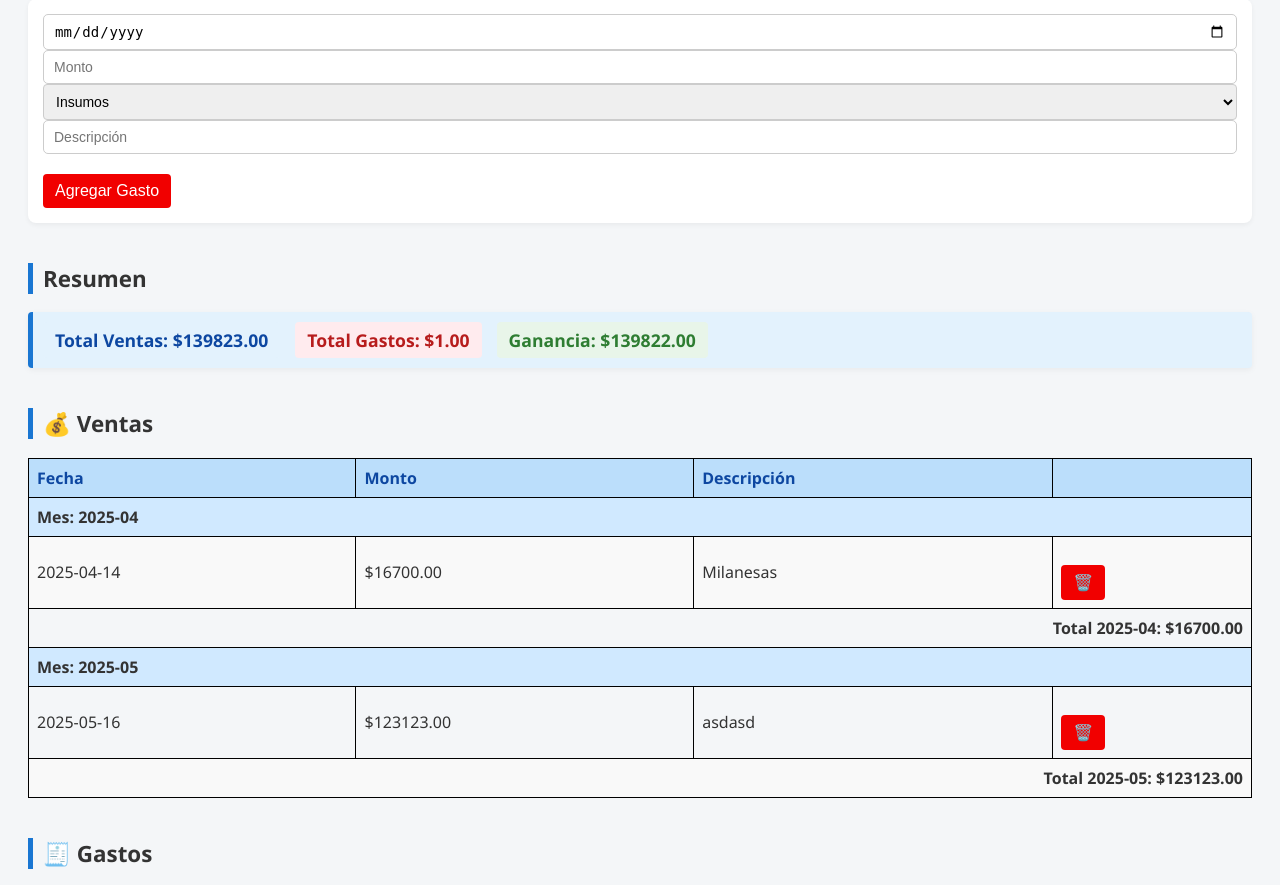
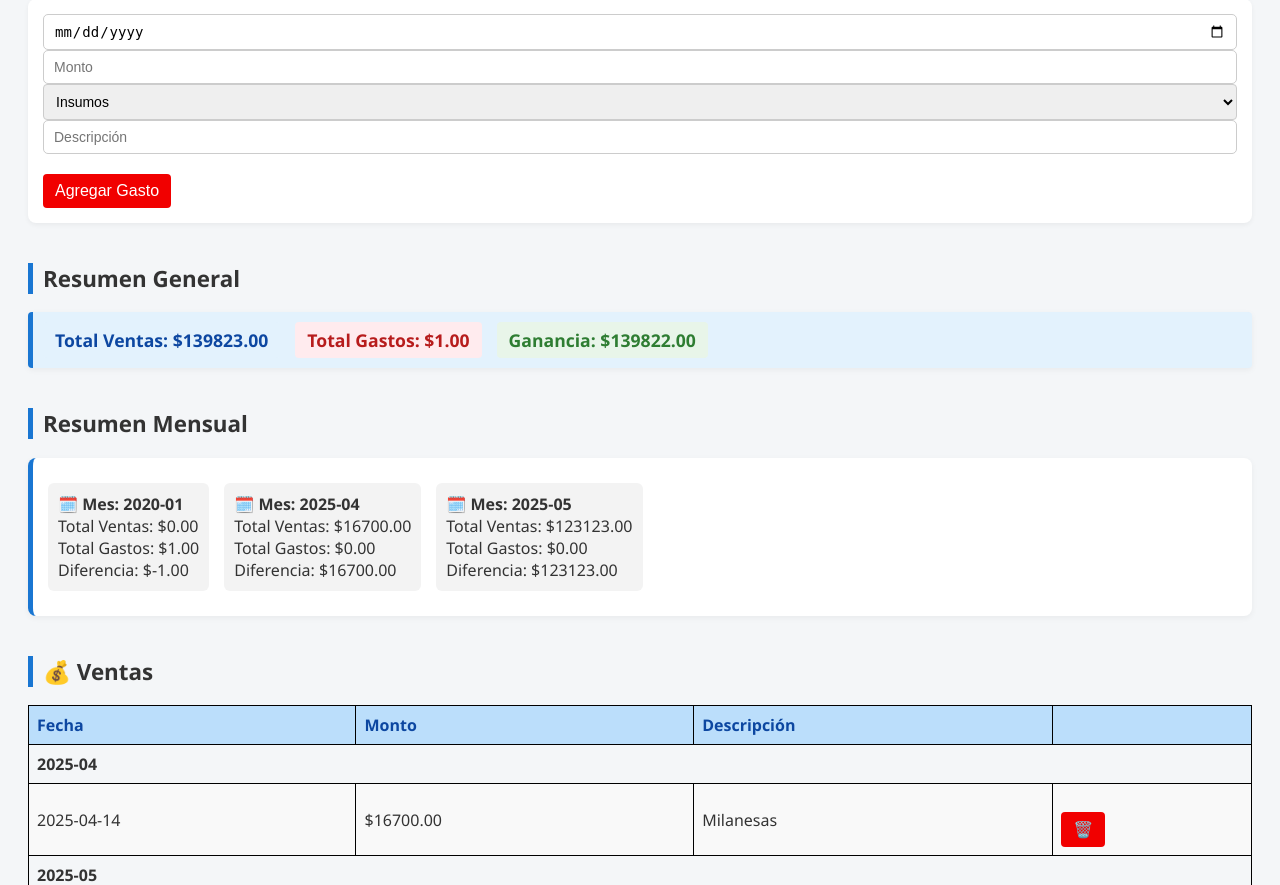
Before and after one commit to faustopavan12/App-Control, a Flask app: page / in a window 1280 px wide. Shown: the part 499-1384 px from the top of the page. Run offline with Flask 3, Linux system fonts and the light colour scheme; a user stored in the database is signed in; data comes from the database, SQL or seed files in the repository; tables that the repository leaves empty hold one stand-in row (values such as "Sample post").

Commit message:
Mejora Echa

```diff
--- a/app/templates/index.html
+++ b/app/templates/index.html
@@ -2,7 +2,6 @@
 
 {% block content %}
 <h1>Control de Gastos y Ventas - Food Truck</h1>
-
 
 <h2>Registrar Venta</h2>
 <form id="formVenta">
@@ -25,8 +24,11 @@
     <button class="btn" type="submit">Agregar Gasto</button>
 </form>
 
-<h2>Resumen</h2>
+<h2>Resumen General</h2>
 <div id="resumen" class="resumen-box"></div>
+
+<h2>Resumen Mensual</h2>
+<div id="resumenMensual" class="resumen-box"></div>
 
 <h2>💰 Ventas</h2>
 <table id="tablaVentas">
@@ -56,6 +58,7 @@
 </table>
 
 {% endblock %}
+
 {% block scripts %}
 <script>
 document.addEventListener('DOMContentLoaded', () => {
@@ -134,23 +137,26 @@ document.addEventListener('DOMContentLoaded', () => {
         const tbodyVentas = document.querySelector('#tablaVentas tbody');
         const tbodyGastos = document.querySelector('#tablaGastos tbody');
         const resumen = document.getElementById('resumen');
+        const resumenMensual = document.getElementById('resumenMensual');
 
         tbodyVentas.innerHTML = '';
         tbodyGastos.innerHTML = '';
+        resumenMensual.innerHTML = '';
 
         let totalVentas = 0;
         let totalGastos = 0;
 
         const meses = [...new Set([...Object.keys(ventas), ...Object.keys(gastos)])].sort();
 
-        // Ventas por mes
         for (const mes of meses) {
+            let subtotalVentas = 0;
+            let subtotalGastos = 0;
+
             if (ventas[mes]) {
-                let subtotal = 0;
-                tbodyVentas.innerHTML += `<tr><td colspan="4" style="background:#d0e9ff"><strong>Mes: ${mes}</strong></td></tr>`;
+                tbodyVentas.innerHTML += `<tr><td colspan="4"><strong>${mes}</strong></td></tr>`;
                 ventas[mes].forEach(v => {
                     totalVentas += v.monto;
-                    subtotal += v.monto;
+                    subtotalVentas += v.monto;
                     tbodyVentas.innerHTML += `
                         <tr>
                             <td>${v.fecha}</td>
@@ -159,18 +165,13 @@ document.addEventListener('DOMContentLoaded', () => {
                             <td><button class="btn" onclick="eliminarVenta(${v.id})">🗑️</button></td>
                         </tr>`;
                 });
-                tbodyVentas.innerHTML += `<tr><td colspan="4" style="text-align:right"><strong>Total ${mes}: $${subtotal.toFixed(2)}</strong></td></tr>`;
             }
-        }
 
-        // Gastos por mes
-        for (const mes of meses) {
             if (gastos[mes]) {
-                let subtotal = 0;
-                tbodyGastos.innerHTML += `<tr><td colspan="5" style="background:#ffe0e0"><strong>Mes: ${mes}</strong></td></tr>`;
+                tbodyGastos.innerHTML += `<tr><td colspan="5"><strong>${mes}</strong></td></tr>`;
                 gastos[mes].forEach(g => {
                     totalGastos += g.monto;
-                    subtotal += g.monto;
+                    subtotalGastos += g.monto;
                     tbodyGastos.innerHTML += `
                         <tr>
                             <td>${g.fecha}</td>
@@ -180,26 +181,31 @@ document.addEventListener('DOMContentLoaded', () => {
                             <td><button class="btn" onclick="eliminarGasto(${g.id})">🗑️</button></td>
                         </tr>`;
                 });
-                tbodyGastos.innerHTML += `<tr><td colspan="5" style="text-align:right"><strong>Total ${mes}: $${subtotal.toFixed(2)}</strong></td></tr>`;
             }
+
+            const diferencia = subtotalVentas - subtotalGastos;
+            resumenMensual.innerHTML += `
+                <div style="margin: 10px 0; padding: 10px; background: #f3f3f3; border-radius: 6px;">
+                    <strong>🗓️ Mes: ${mes}</strong><br>
+                    Total Ventas: $${subtotalVentas.toFixed(2)}<br>
+                    Total Gastos: $${subtotalGastos.toFixed(2)}<br>
+                    Diferencia: $${diferencia.toFixed(2)}
+                </div>`;
         }
 
         const ganancia = totalVentas - totalGastos;
         resumen.innerHTML = `
             <span class="ventas">Total Ventas: $${totalVentas.toFixed(2)}</span>
             <span class="gastos">Total Gastos: $${totalGastos.toFixed(2)}</span>
-            <span class="ganancia">Ganancia: $${ganancia.toFixed(2)}</span>`;
+            <span class="ganancia">${ganancia >= 0 ? 'Ganancia' : 'Pérdida'}: $${ganancia.toFixed(2)}</span>`;
     }
 
-    // Eventos
     document.getElementById("formVenta").addEventListener("submit", agregarVenta);
     document.getElementById("formGasto").addEventListener("submit", agregarGasto);
 
-    // Acceso global
     window.eliminarVenta = eliminarVenta;
     window.eliminarGasto = eliminarGasto;
 
-    // Cargar al iniciar
     cargarDatos();
 });
 </script>
```
